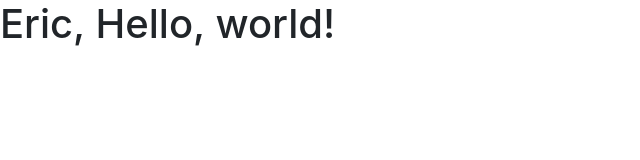
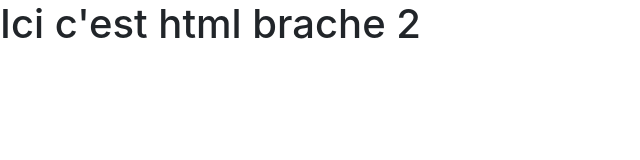
Before and after one commit to rjerics/github-flow, a plain HTML site: page index.html in a window 1280 px wide. Shown: the whole page, without its empty margins (0-640 px from the left). Drawn offline with nearby package versions, Linux system fonts and the light colour scheme.

Commit message:
html branche 2

```diff
--- a/index.html
+++ b/index.html
@@ -5,10 +5,10 @@
     <meta name="viewport" content="width=device-width, initial-scale=1, shrink-to-fit=no">
     <link rel="stylesheet" href="https://stackpath.bootstrapcdn.com/bootstrap/4.1.1/css/bootstrap.min.css" integrity="sha384-WskhaSGFgHYWDcbwN70/dfYBj47jz9qbsMId/iRN3ewGhXQFZCSftd1LZCfmhktB" crossorigin="anonymous">
 
-    <title>Eric, Hello, world!</title>
+    <title>Ici c'est html brache 2</title>
   </head>
   <body>
-    <h1>Eric, Hello, world!</h1>
+    <h1>Ici c'est html brache 2</h1>
 
     <script src="https://code.jquery.com/jquery-3.3.1.slim.min.js" integrity="sha384-q8i/X+965DzO0rT7abK41JStQIAqVgRVzpbzo5smXKp4YfRvH+8abtTE1Pi6jizo" crossorigin="anonymous"></script>
     <script src="https://cdnjs.cloudflare.com/ajax/libs/popper.js/1.14.3/umd/popper.min.js" integrity="sha384-ZMP7rVo3mIykV+2+9J3UJ46jBk0WLaUAdn689aCwoqbBJiSnjAK/l8WvCWPIPm49" crossorigin="anonymous"></script>
```
